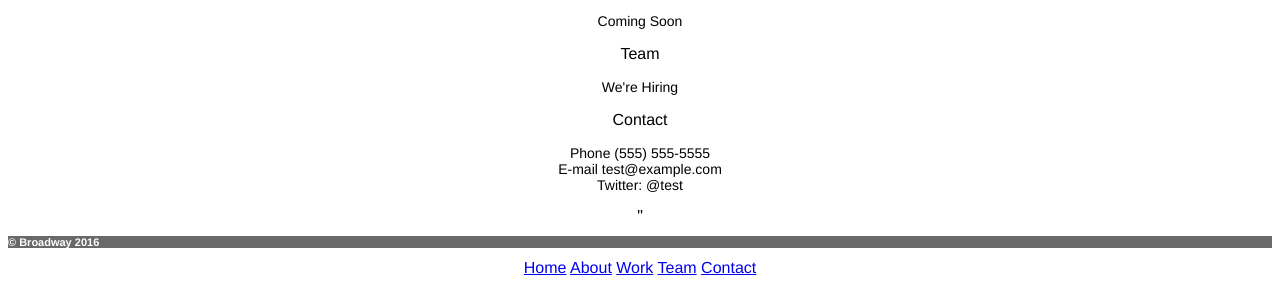
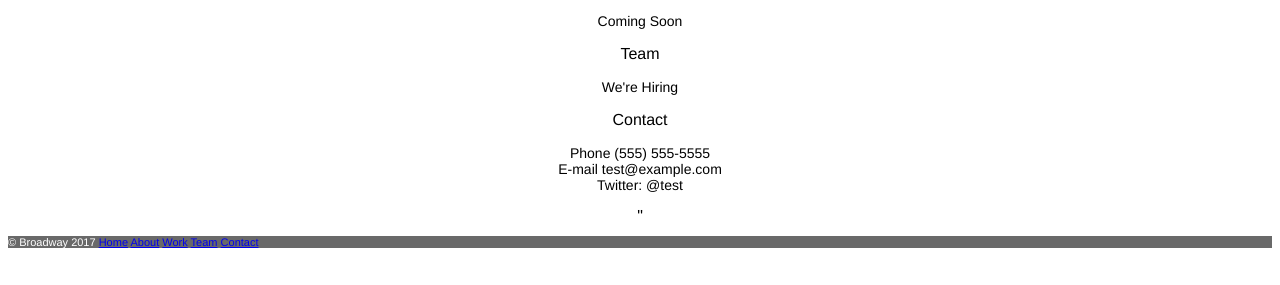
Before and after one commit to Cybermom3/Broadway, a plain HTML site: page index.html in a window 1280 px wide. Shown: the part 1519-1804 px from the top of the page. After the commit the page ends 1778 px from the top, so only its background shows below. Drawn offline with Linux system fonts and the light colour scheme.

Commit message:
fixed footer

```diff
--- a/Resources/css/style.css
+++ b/Resources/css/style.css
@@ -43,3 +43,9 @@ h3 {
   font-size: 11px;
 
 }
+.footer p {
+  font-size:11px;
+  color:white;
+  background-color:dimgray;
+  text-align: left;
+}
--- a/index.html
+++ b/index.html
@@ -51,13 +51,16 @@
       </div>
     </body>
     <footer>
-      <div>
-        <h3>
-          &copy; Broadway 2016 </h3><a href="#Home">Home</a>
+      <div class="footer">
+        <p>&copy; Broadway 2017
+          <span>
+          <a href="#Home">Home</a>
             <a href="#about">About</a>
             <a href="#work">Work</a>
             <a href="#Team">Team</a>
             <a href="#contact">Contact</a>
+      </span>
+    </p>
 
 
     </div>
```
